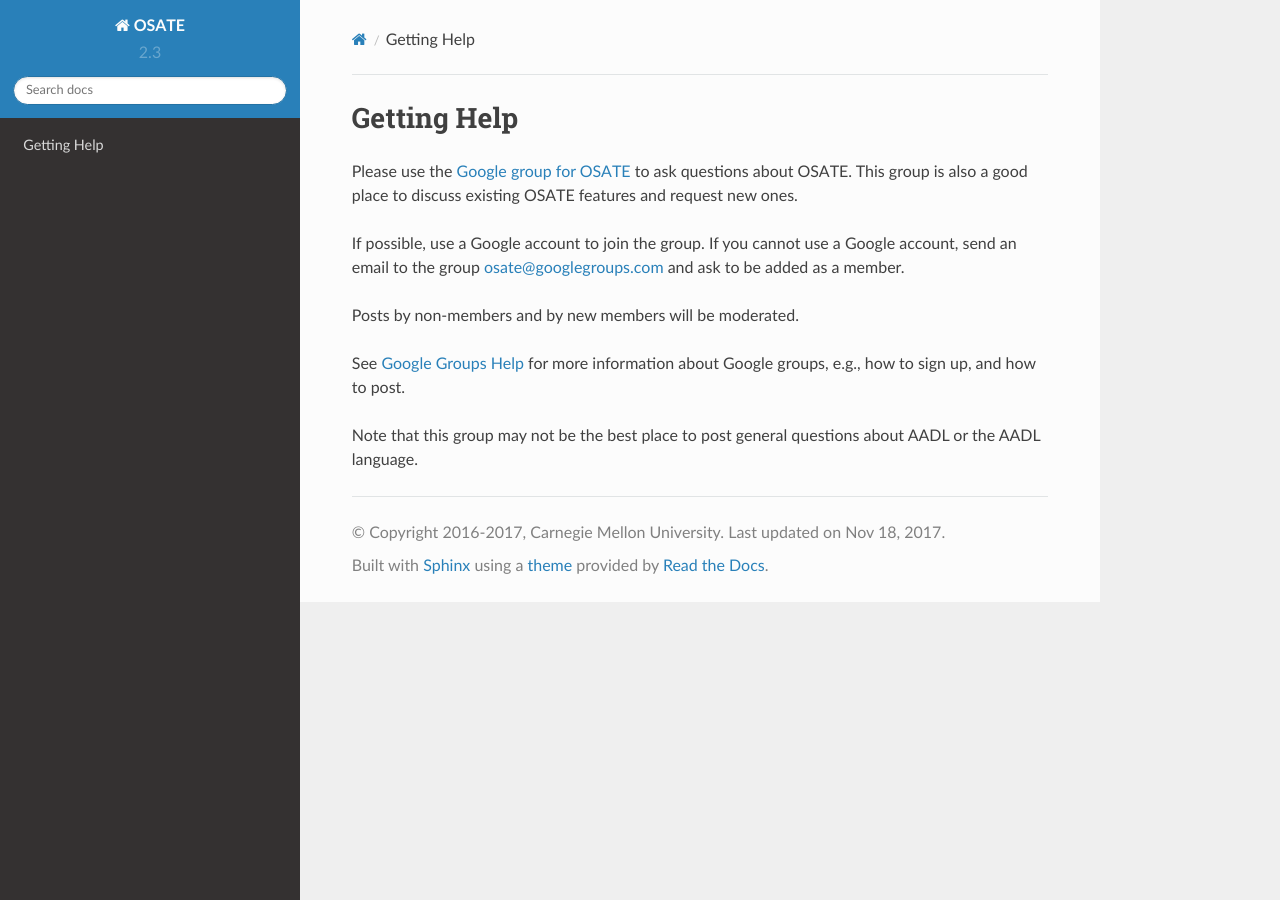
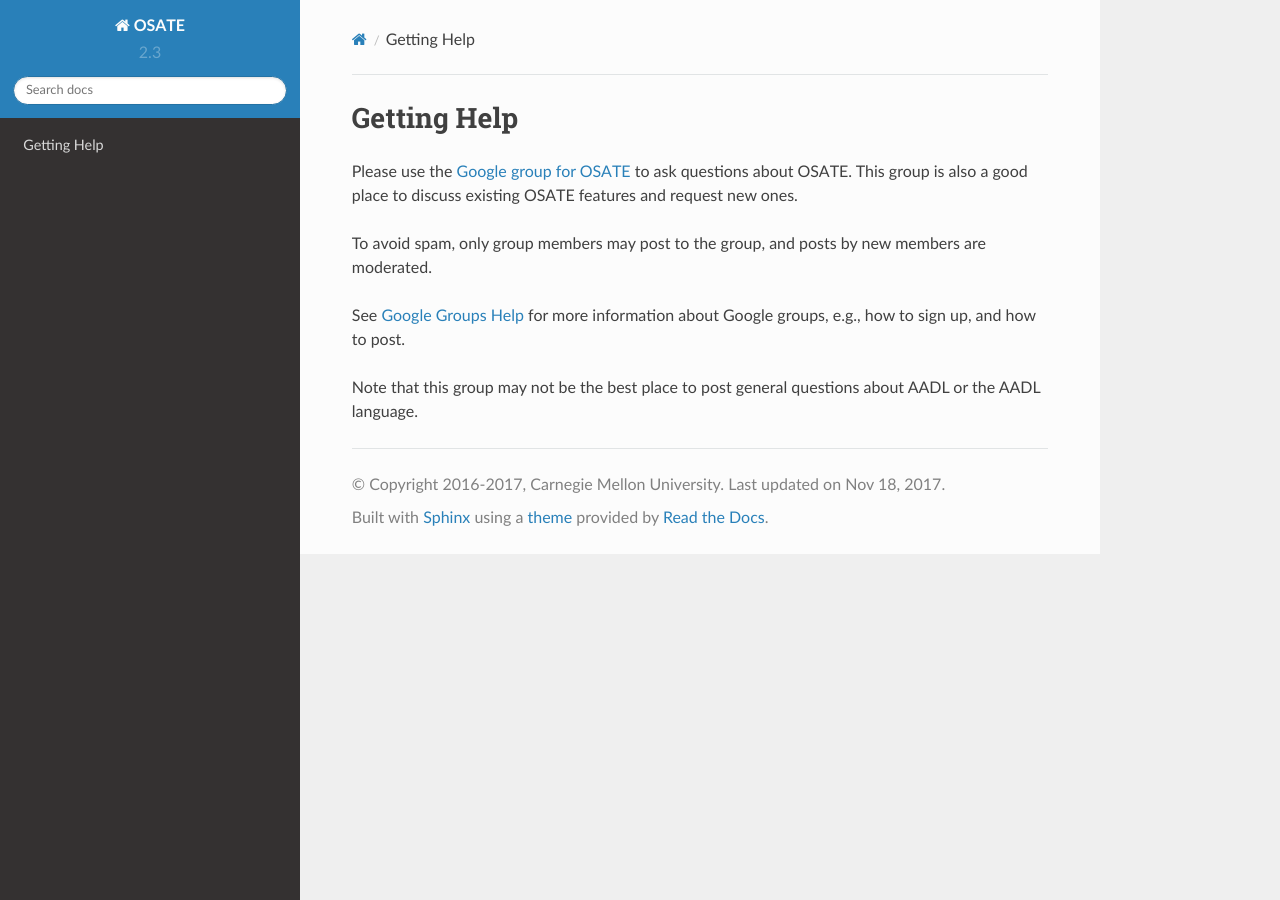
Before and after one commit to osate/website, a Sphinx documentation site: the page built from source/getting-help.md, in a window 1280 px wide. Built offline with Sphinx 7.4.7 and the Read the Docs theme 2.0.0, drawn with Linux system fonts in a browser that asks for light colours.

Commit message:
Updated group posting policy

```diff
--- a/source/getting-help.md
+++ b/source/getting-help.md
@@ -3,10 +3,7 @@
 Please use the [Google group for OSATE](https://groups.google.com/forum/#!forum/osate "OSATE Google Group") to ask
 questions about OSATE. This group is also a good place to discuss existing OSATE features and request new ones.
 
-If possible, use a Google account to join the group. If you cannot use a Google account, send an email to the group
-[osate@googlegroups.com](mailto:osate@googlegroups.com "Group Email") and ask to be added as a member.
-
-Posts by non-members and by new members will be moderated.
+To avoid spam, only group members may post to the group, and posts by new members are moderated.
 
 See [Google Groups Help](https://support.google.com/groups "Help") for more information about Google groups, e.g.,
 how to sign up, and how to post.
```
